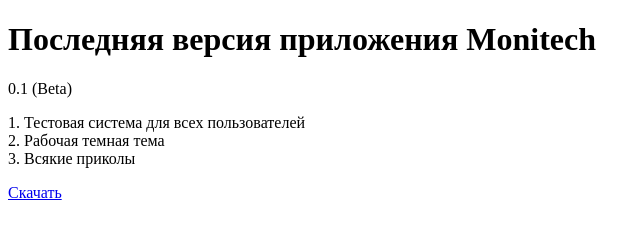
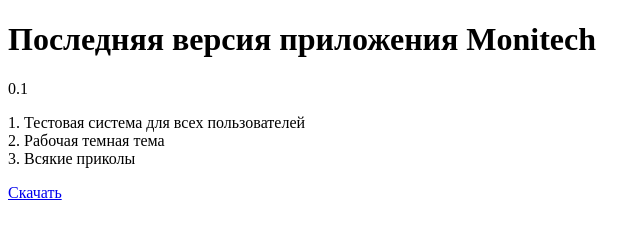
Before and after one commit to Ebaluga/MonitechUpdatePage, a plain HTML site: page index.html in a window 1280 px wide. Shown: the full height of the page, 0-640 px from the left. Drawn offline with Linux system fonts and the light colour scheme.

Commit message:
Update index.html

```diff
--- a/index.html
+++ b/index.html
@@ -5,7 +5,7 @@
   </head>
   <body>
     <h1>Последняя версия приложения Monitech</h1>
-    <p class="version">0.1 (Beta)</p>
+    <p class="version">0.1</p>
     <p class="changelog"> 1. Тестовая система для всех пользователей<br>2. Рабочая темная тема <br>3. Всякие приколы<br></p>
     <a class="download" href="https://drive.google.com/u/0/uc?id=1nbCjYefOY1JWx36mIlJNTttT3RYSifGZ&export=download&confirm=t&uuid=8c83a19e-a41f-4de4-a9ec-313b9c904120&at=AKKF8vyy3BO4KuAYl4-N7724qlXr:1685242480091">Скачать</a>
   </body>
```
